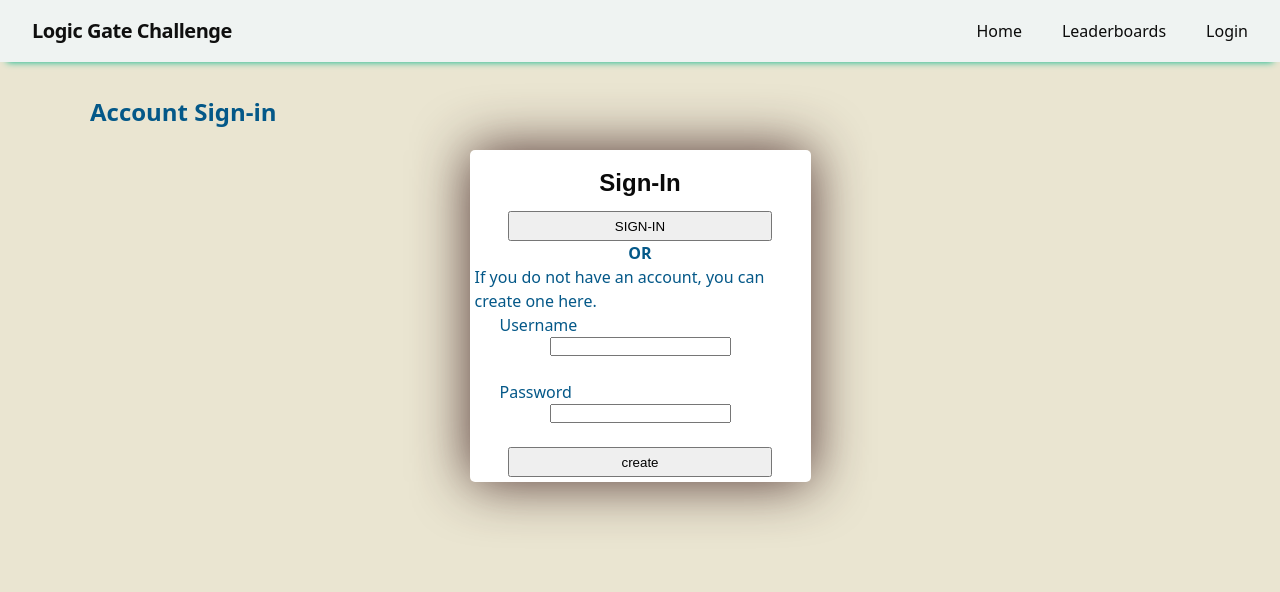
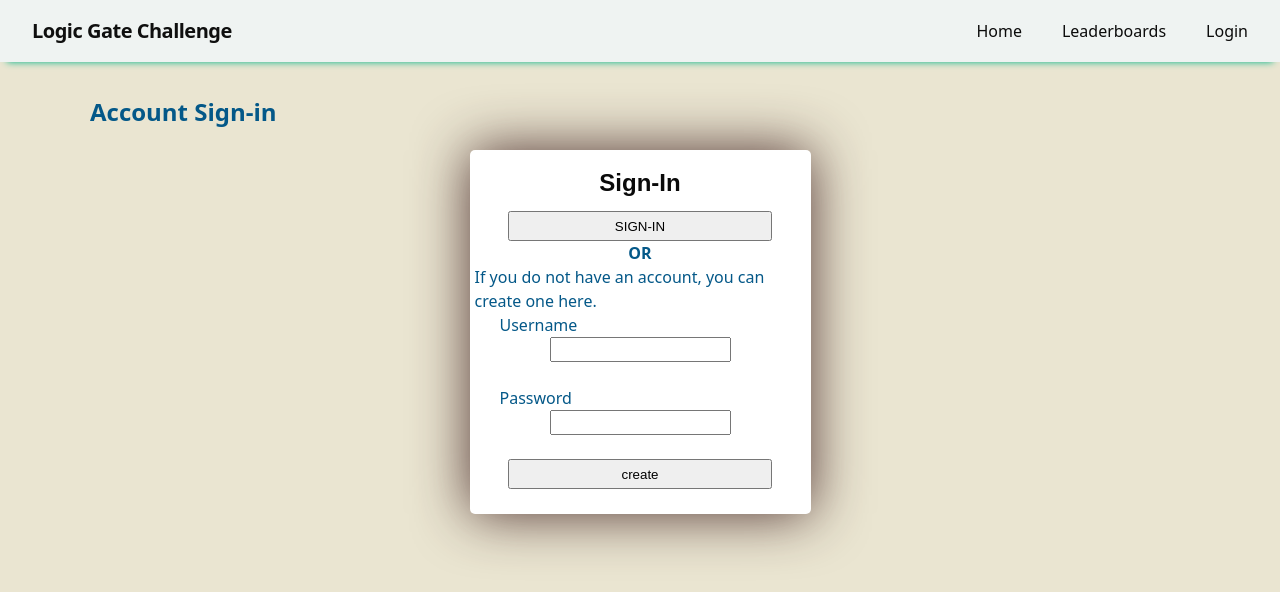
Before and after one commit to amcpc4k-maker/Logic-Gate-Simulator, a React (Vite) app: page /login in a window 1280 px wide. Shown: the top 592 px of the page. Built offline with nearby package versions, Linux system fonts and the light colour scheme.

Commit message:
Update styles for createBtn and or-txt
Added margin-bottom to createBtn and adjusted styles for alignment and height.

```diff
--- a/frontend/src/stylesheets/app.css
+++ b/frontend/src/stylesheets/app.css
@@ -447,6 +447,7 @@ body {
   display: block;
   margin-left: auto;
   margin-right: auto;
+  margin-bottom: 20px;
   width: 80%;
   height: 30px;
   justify-content: center;
@@ -464,6 +465,8 @@ input {
  margin-left: auto;
  margin-right: auto;
  text-align: center;
+ align-items: center;
+ height: 25px;
 }
 
 
```
